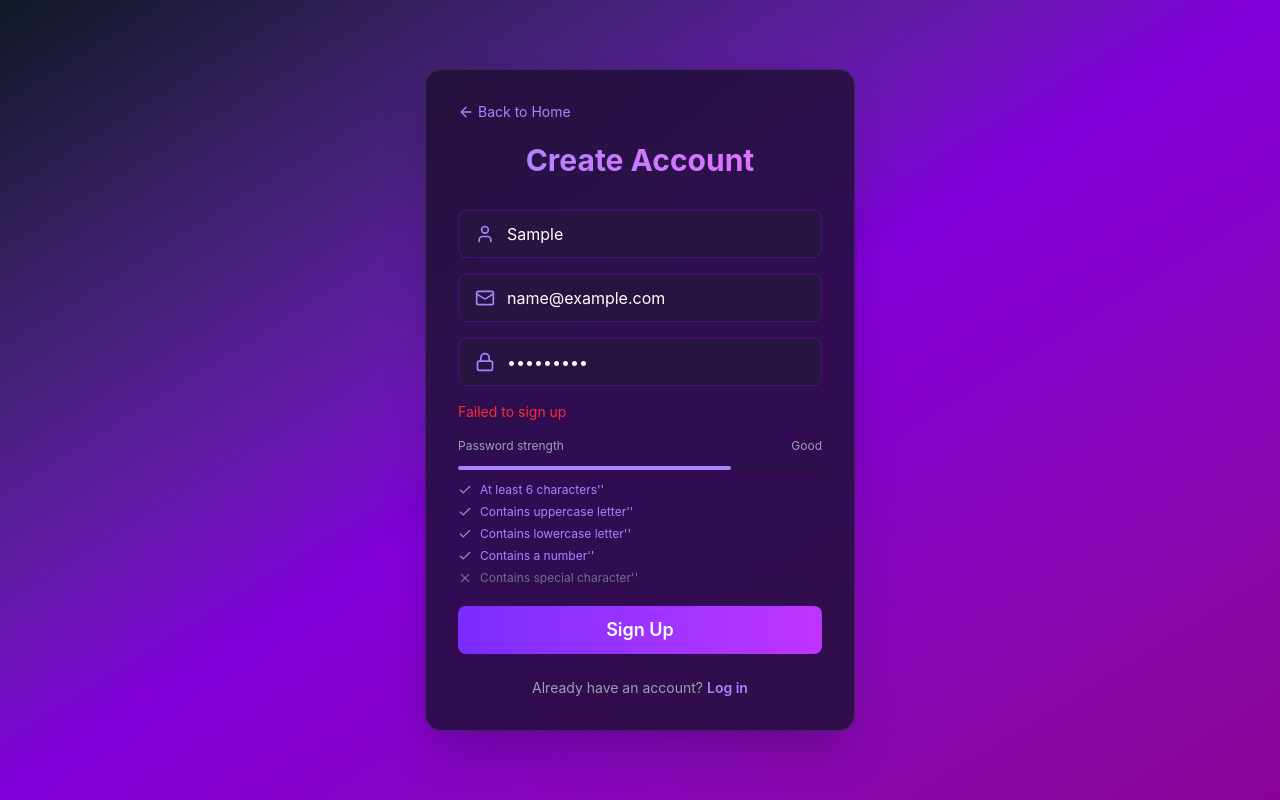
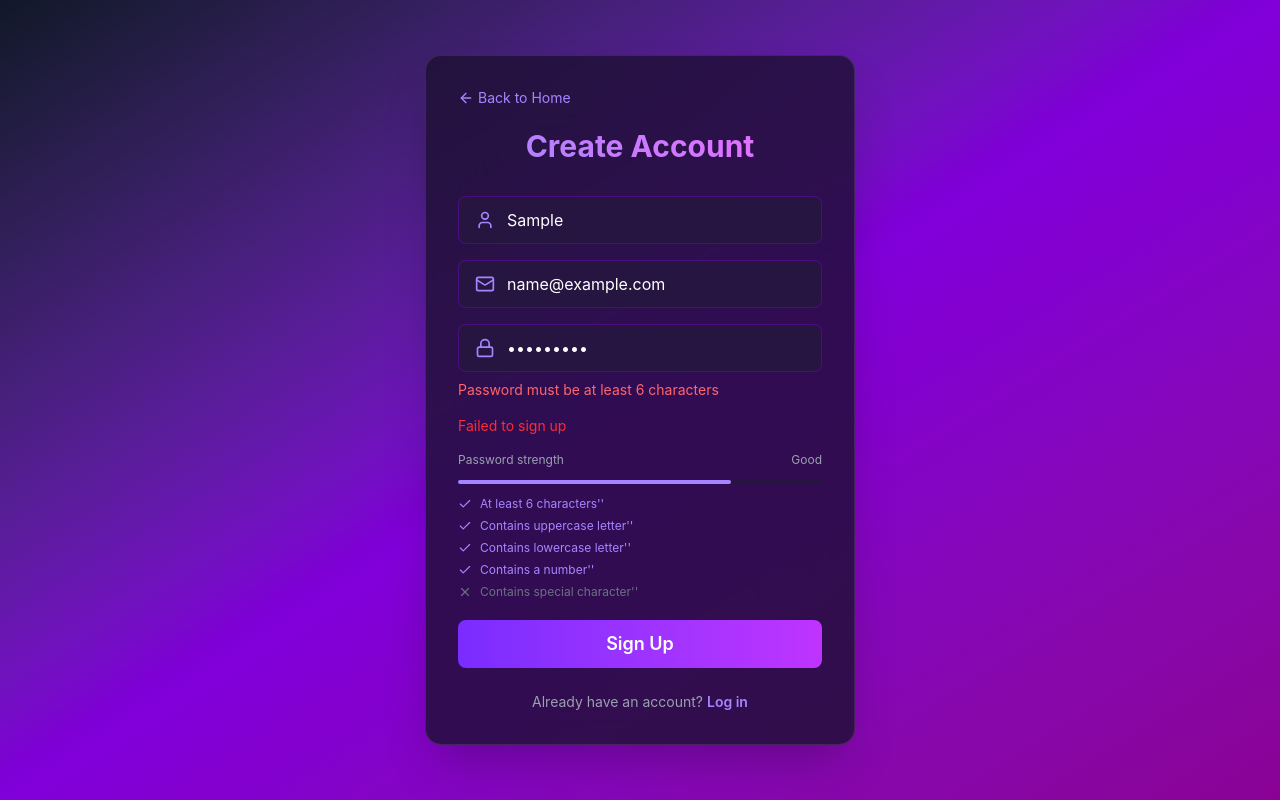
Before and after one commit to stKomendant/MindEnglish, a React (Vite) app in the folder web/: page /auth/signup in a window 1280 px wide. Both pictures are taken after typing "Sample", "name@example.com", "Sample123" into the empty fields and a click on the button "Sign Up". Built offline with nearby package versions, Linux system fonts and the light colour scheme; no server answers.

Commit message:
registration corrections

```diff
--- a/web/package.json
+++ b/web/package.json
@@ -7,7 +7,8 @@
     "dev": "vite",
     "build": "tsc -b && vite build",
     "lint": "eslint .",
-    "preview": "vite preview"
+    "preview": "vite preview",
+    "start": "node dist/index.js"
   },
   "dependencies": {
     "@fontsource/inter": "^5.2.8",
--- a/web/src/pages/Auth/Signup/SignUpPage.tsx
+++ b/web/src/pages/Auth/Signup/SignUpPage.tsx
@@ -15,7 +15,11 @@ export const SignUpPage = () => {
 
 
   const handleSubmit = async (e: React.FormEvent) => {
-    e.preventDefault();
+    e.preventDefault()
+
+    if(password.length < 6){
+     return
+    }
 
     try{
       await signup(name, email, password);
@@ -68,10 +72,16 @@ export const SignUpPage = () => {
             type="password"
             placeholder="Password"
             value={password}
-            onChange={(e) => setPassword(e.target.value)}
+            onChange={(e) => { setPassword(e.target.value);
+
+             }}
+
             className="w-full bg-transparent text-white placeholder-gray-500 outline-none"
           />
         </div>
+        {password && (
+  <p className="text-red-400 text-sm -mt-2">Password must be at least 6 characters</p>
+)}
 
 {error && <p className="text-red-500 text-sm">{error}</p>}
 
```
